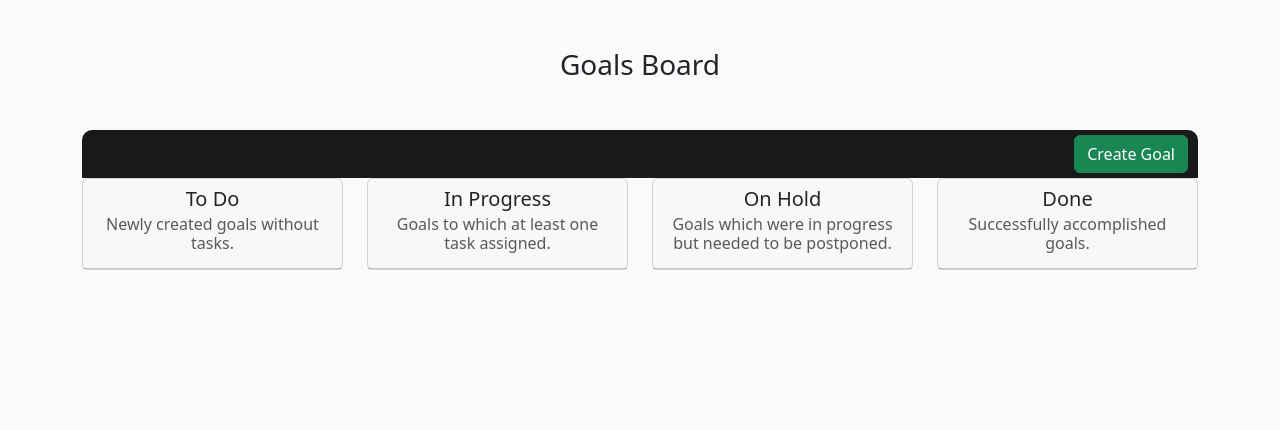
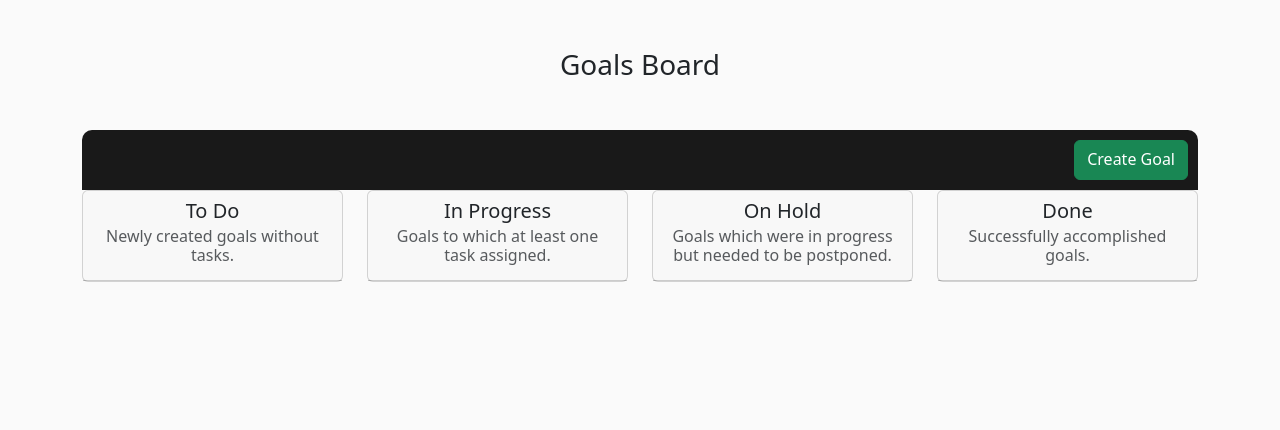
Before and after one commit to OleksiyLa/Project_4, a Django app: page / in a window 1280 px wide. Shown: the part 64-494 px from the top of the page. Run offline with Django 4.2, Linux system fonts and the light colour scheme; the visitor is signed in with stand-in values (Sample User, id 1); data that the repository does not hold is empty; some libraries are stand-ins or nearby versions.

```diff
--- a/static/css/style.css
+++ b/static/css/style.css
@@ -31,10 +31,13 @@ header nav {
   position: relative;
   border-top-left-radius: 10px;
   border-top-right-radius: 10px;
+  min-height: 60px
 }
 
 #create_goal_btn {
   position: absolute;
+  height: 40px;
+  top: 10px;
   right: 10px;
 }
 
--- a/templates/goals_board.html
+++ b/templates/goals_board.html
@@ -15,8 +15,8 @@
   {% endfor %}
   {% endif %}
   <h1 class="h3 m-5 text-center">Goals Board</h1>
-  <nav class="navbar navbar-expand-xl navbar-dark px-2 sticky-top p-xl-4" id="goals-nav">
-    <div class="container-fluid">
+  <nav class="navbar navbar-expand-xl navbar-dark sticky-top" id="goals-nav">
+    <div class="container-fluid" id="goal-nav-container">
       <button class="navbar-toggler" type="button" data-bs-toggle="collapse" data-bs-target="#goals">
         <span class="navbar-toggler-icon"></span>
       </button>
```
